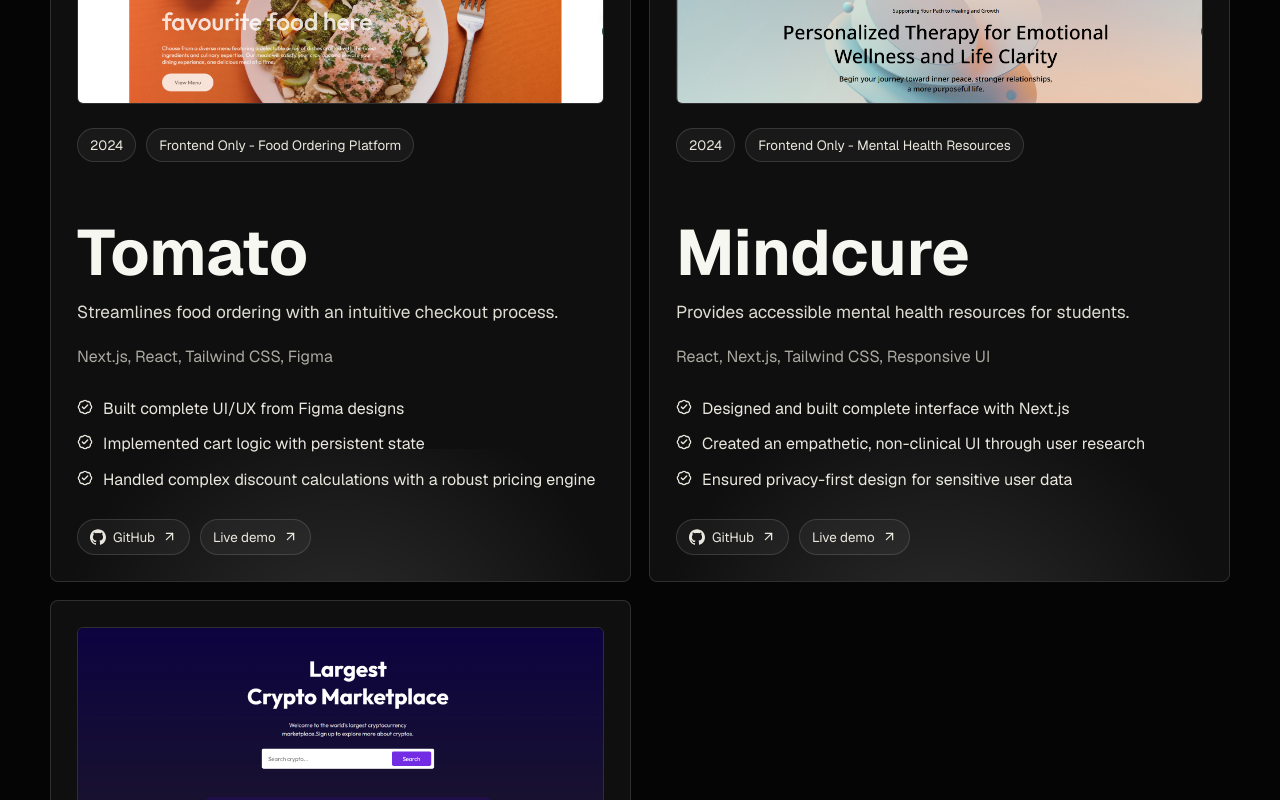
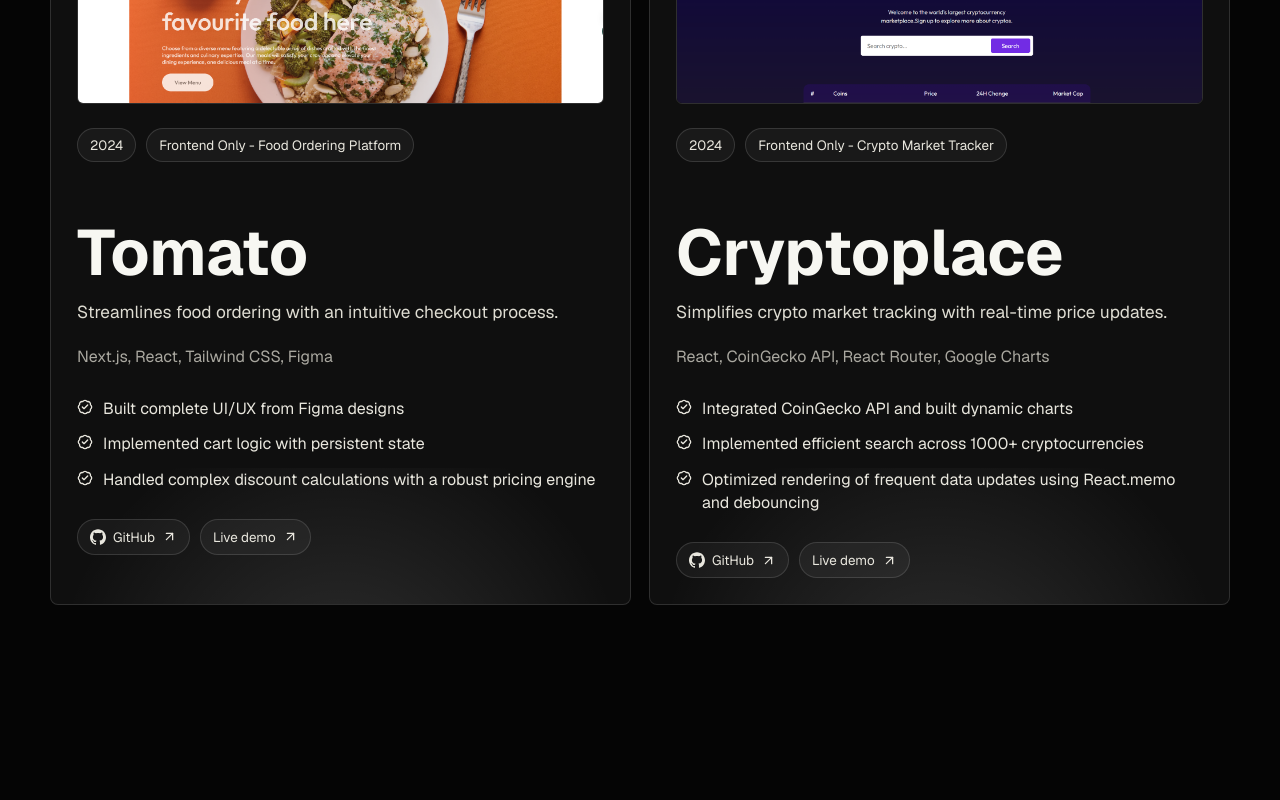
Before and after one commit to imadityameena/Aditya_portfolio, a React (Vite) app: page / in a window 1280 px wide. Shown: the part 3860-4660 px from the top of the page. Built offline with nearby package versions, Linux system fonts and the light colour scheme.

Commit message:
removed one project

```diff
--- a/src/App.jsx
+++ b/src/App.jsx
@@ -160,21 +160,21 @@
     github: "https://github.com/imadityameena/Food-delivery",
     live: "https://food-delivery-project-63r5.vercel.app/",
   },
-  {
-    name: "Mindcure",
-    year: "2024",
-    type: "Frontend Only - Mental Health Resources",
-    image: mindcureImg,
-    stack: "React, Next.js, Tailwind CSS, Responsive UI",
-    impact: "Provides accessible mental health resources for students.",
-    points: [
-      "Designed and built complete interface with Next.js",
-      "Created an empathetic, non-clinical UI through user research",
-      "Ensured privacy-first design for sensitive user data",
-    ],
-    github: "https://github.com/imadityameena/Mental-Health-app",
-    live: "https://mental-health-app-nu-three.vercel.app/",
-  },
+  // {
+  //   name: "Mindcure",
+  //   year: "2024",
+  //   type: "Frontend Only - Mental Health Resources",
+  //   image: mindcureImg,
+  //   stack: "React, Next.js, Tailwind CSS, Responsive UI",
+  //   impact: "Provides accessible mental health resources for students.",
+  //   points: [
+  //     "Designed and built complete interface with Next.js",
+  //     "Created an empathetic, non-clinical UI through user research",
+  //     "Ensured privacy-first design for sensitive user data",
+  //   ],
+  //   github: "https://github.com/imadityameena/Mental-Health-app",
+  //   live: "https://mental-health-app-nu-three.vercel.app/",
+  // },
   {
     name: "Cryptoplace",
     year: "2024",
@@ -493,7 +493,11 @@
               delay={index * 0.12}
               className="project-card"
             >
-              <img className="project-image" src={project.image} alt={`${project.name} project preview`} />
+              <img
+                className="project-image"
+                src={project.image}
+                alt={`${project.name} project preview`}
+              />
               <div className="project-meta">
                 <span>{project.year}</span>
                 <span>{project.type}</span>
```
